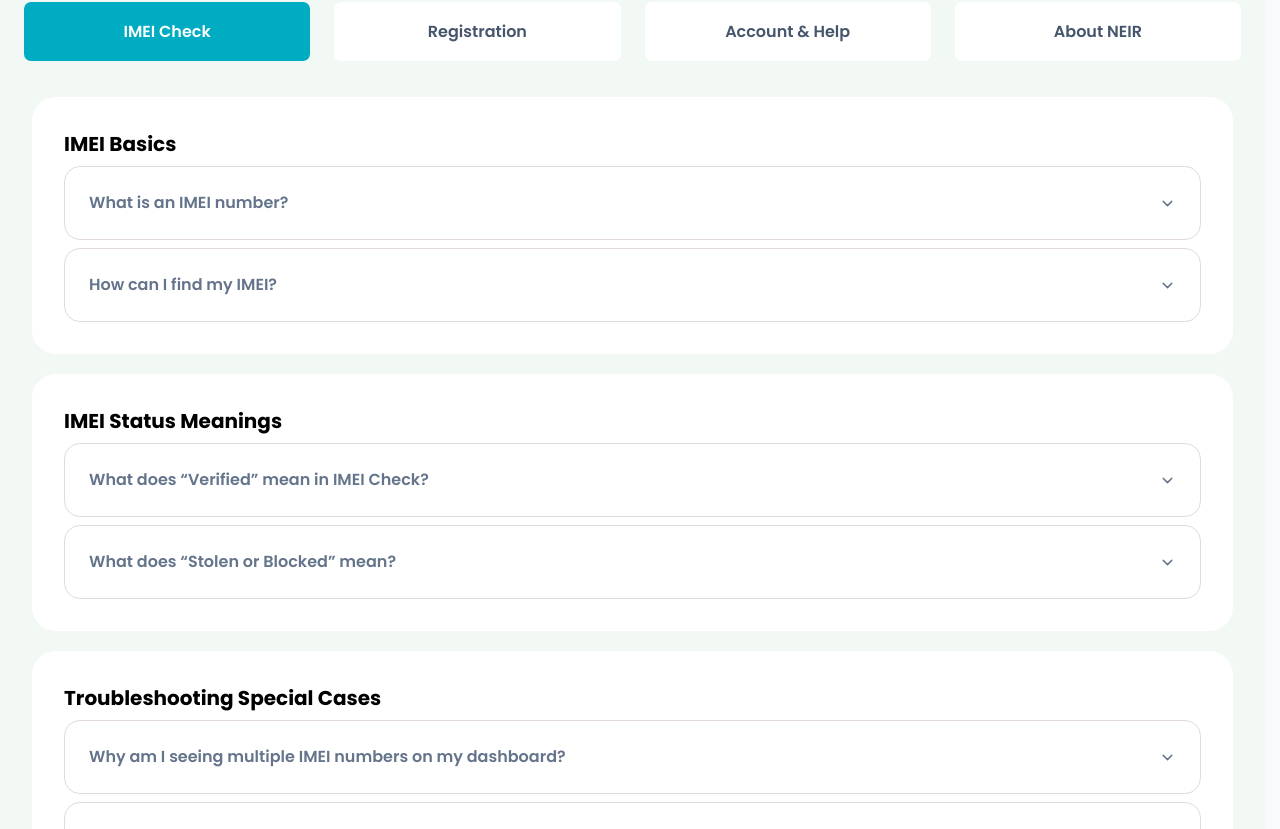
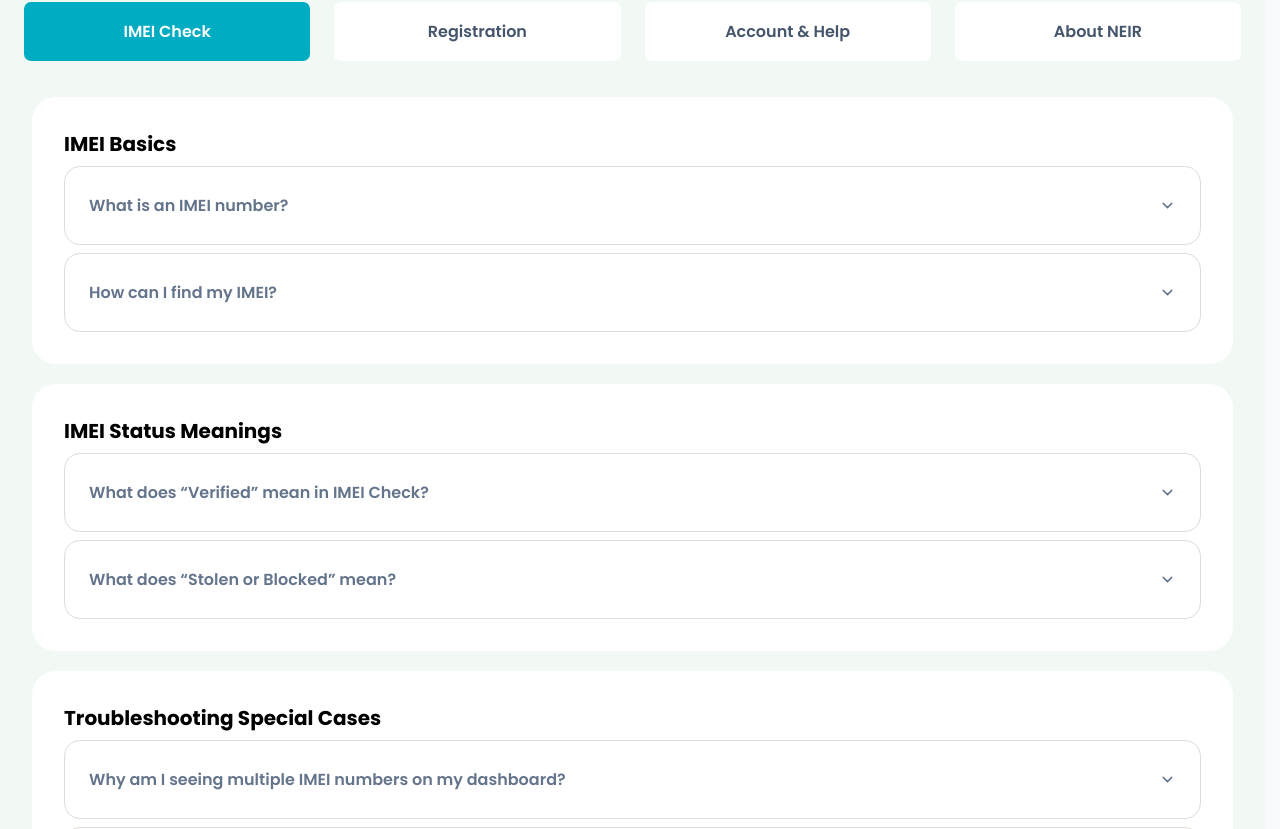
Before and after one commit to shihab-tech04/NEIR-Citizen, a React (Vite) app: page / in a window 1280 px wide. Shown: the part 2651-3480 px from the top of the page. Built offline with nearby package versions, Linux system fonts and the light colour scheme.

Commit message:
fix: match original 79px FAQ accordion border boxes and following card vertical rhythm

```diff
--- a/src/index.css
+++ b/src/index.css
@@ -239,7 +239,7 @@
   border-radius:16px;
 }
 #faq-section .neir-faq-question{
-  min-height:72px;
+  min-height:77px;
   font-weight:600;
   color:#64748b;
   line-height:1.5;
```
